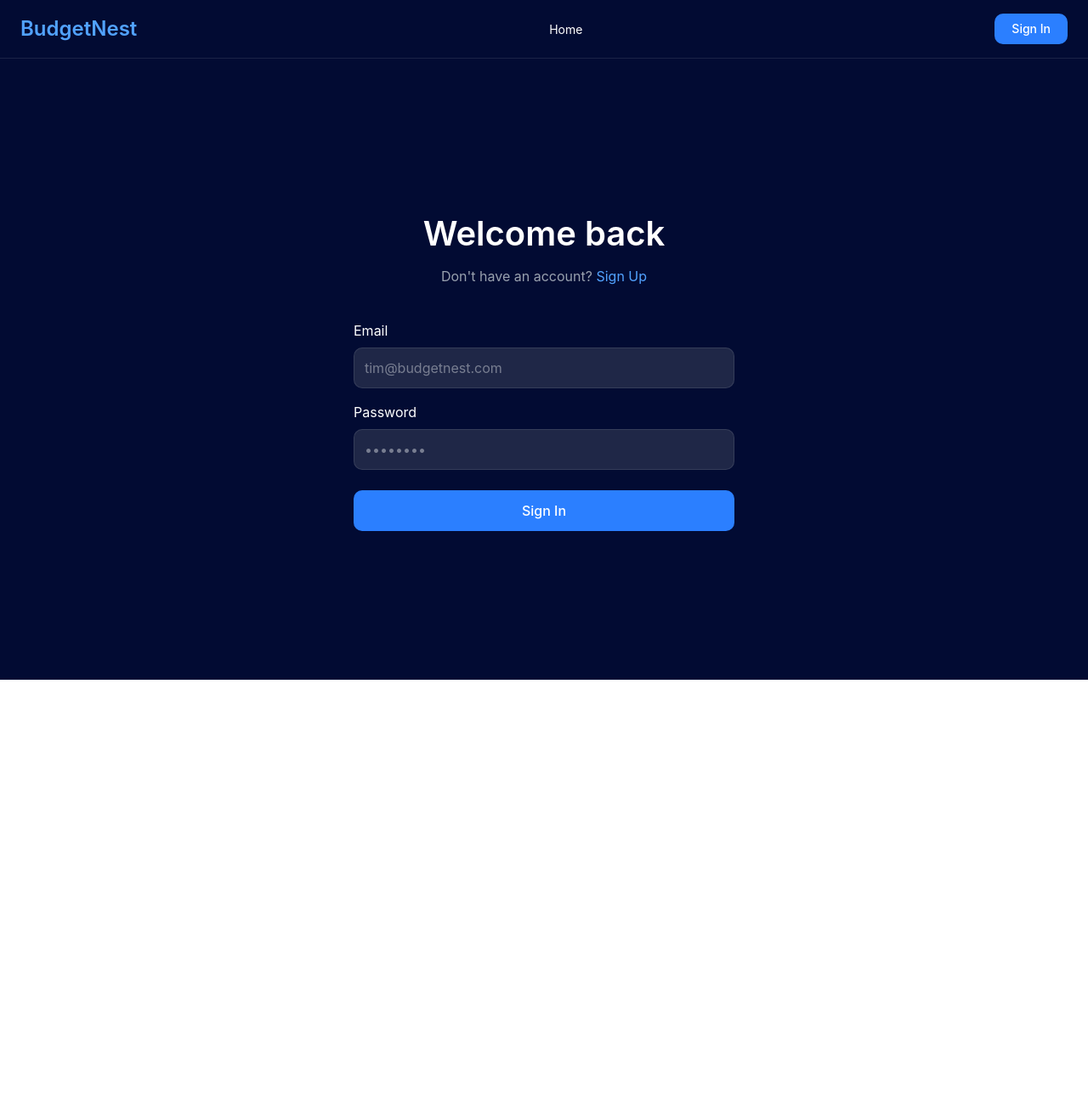
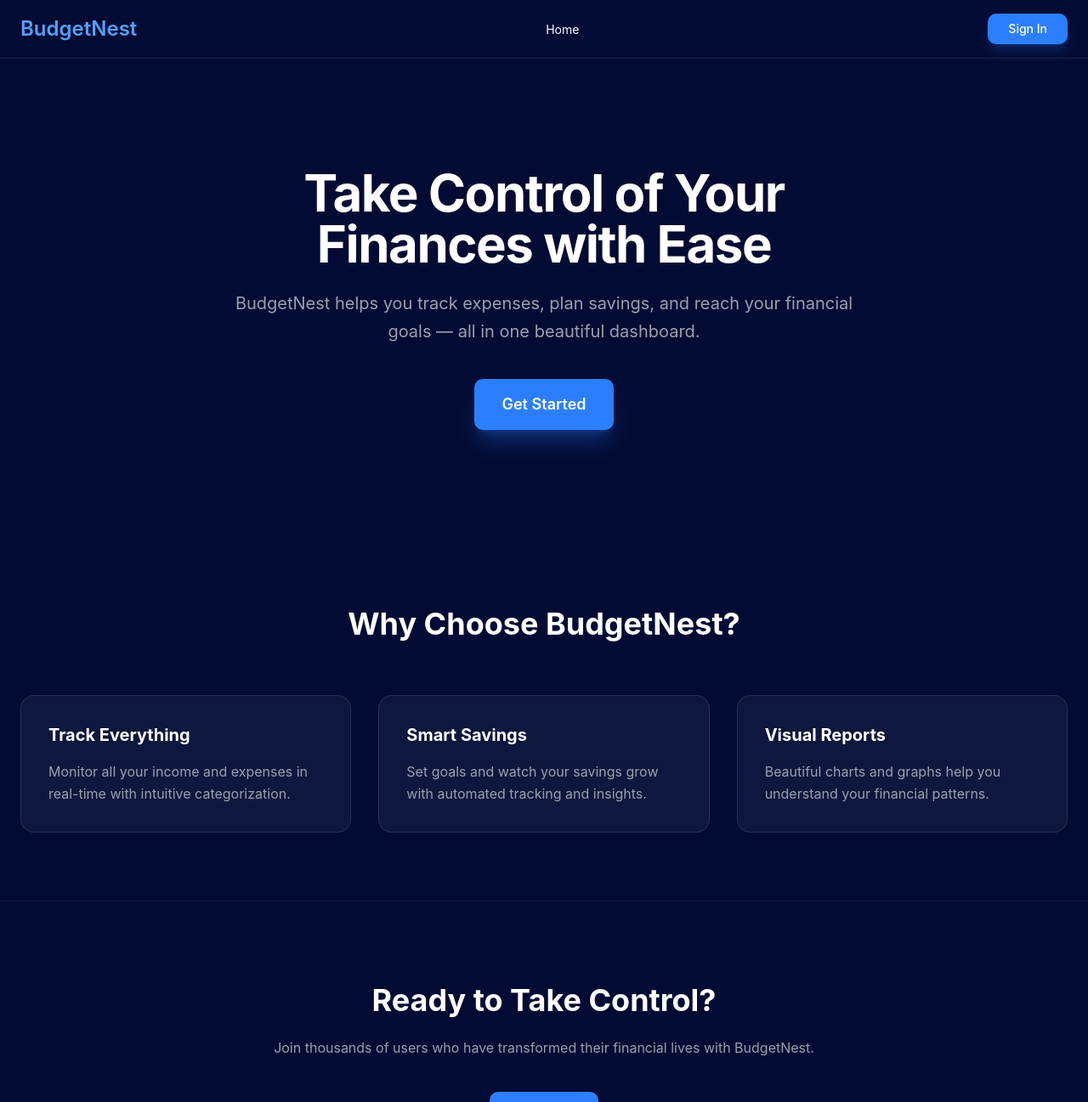
Before and after one commit to Maksas2002/Projektas1, a React (Vite) app in the folder front/: page / in a window 1280 px wide. Shown: the top 1297 px of the page at 85% size. Before the commit the page ends 800 px from the top, so only its background shows below. Built offline with nearby package versions, Linux system fonts and the light colour scheme.

Commit message:
Main page created, now user can see information about us

```diff
--- a/front/src/App.jsx
+++ b/front/src/App.jsx
@@ -1,17 +1,22 @@
-import { Routes, Route } from "react-router"; // Ištrink BrowserRouter iš čia
+import { Routes, Route } from "react-router";
 import LoginForm from "./components/LoginForm";
 import AdminPage from "./pages/AdminPage";
 import SignUpForm from "./components/SignUpForm";
 import ProtectedRoute from "./utlis/ProtectedRoute";
-import DashBoard from "./pages/DashBoard"
+import DashBoard from "./pages/DashBoard";
+import LandingPage from "./pages/LandingPage";
 
 function App() {
   return (
     <Routes>
+      {/* 1. PAGRINDINIS PUSLAPIS */}
+      <Route path="/" element={<LandingPage />} />
 
-        <Route path="/" element={<LoginForm />} />
+      {/* 2. AUTENTIFIKACIJA */}
       <Route path="/login" element={<LoginForm />} />
       <Route path="/signup" element={<SignUpForm />} />
+
+      {/* 3. APSAUGOTAS ADMIN MARŠRUTAS */}
       <Route
         path="/adminpage"
         element={
@@ -20,7 +25,8 @@ function App() {
           </ProtectedRoute>
         }
       />
-        <Route path="*" element={<div>404 - Not Found</div>} />
+
+      {/* 4. APSAUGOTAS VARTOTOJO MARŠRUTAS */}
       <Route
         path="/user/dashboard"
         element={
--- /dev/null
+++ b/front/src/pages/LandingPage.jsx
@@ -0,0 +1,147 @@
+import React from 'react';
+import { Link } from 'react-router';
+
+const LandingPage = () => {
+  return (
+    <div className="min-h-screen bg-[#020b33] text-white font-sans">
+      {/* --- HEADER / NAVIGATION --- */}
+      <header className="border-b border-white/10">
+        <div className="mx-auto flex max-w-7xl items-center justify-between px-6 py-4">
+          <Link to="/" className="text-2xl font-semibold text-blue-400">
+            BudgetNest
+          </Link>
+          <nav className="hidden md:block">
+            <Link to="/" className="text-sm text-white hover:text-blue-300 transition-colors">
+              Home
+            </Link>
+          </nav>
+          <Link
+            to="/login"
+            className="rounded-[10px] bg-blue-500 px-6 py-2 text-sm font-medium text-white hover:bg-blue-400 transition-all shadow-lg shadow-blue-500/20"
+          >
+            Sign In
+          </Link>
+        </div>
+      </header>
+
+      {/* --- HERO SECTION --- */}
+      <main>
+        <section className="relative px-6 py-24 md:py-32 text-center">
+          <div className="mx-auto max-w-3xl">
+            <h1 className="text-4xl md:text-6xl font-bold tracking-tight text-white mb-6">
+              Take Control of Your Finances with Ease
+            </h1>
+            <p className="text-lg md:text-xl text-gray-400 leading-relaxed mb-10">
+              BudgetNest helps you track expenses, plan savings, and reach your
+              financial goals — all in one beautiful dashboard.
+            </p>
+            <Link
+              to="/signup"
+              className="inline-block rounded-[10px] bg-blue-500 px-8 py-4 text-lg font-semibold text-white hover:bg-blue-400 transition-all shadow-xl shadow-blue-500/25"
+            >
+              Get Started
+            </Link>
+          </div>
+        </section>
+
+        {/* --- FEATURES SECTION --- */}
+        <section className="px-6 py-20 bg-[#020b33]">
+          <div className="mx-auto max-w-7xl text-center">
+            <h2 className="text-3xl md:text-4xl font-bold mb-16">Why Choose BudgetNest?</h2>
+
+            <div className="grid gap-8 md:grid-cols-3">
+              {/* Feature 1 */}
+              <div className="rounded-2xl border border-white/10 bg-white/5 p-8 text-left hover:border-blue-500/50 transition-colors">
+                <h3 className="text-xl font-bold mb-4">Track Everything</h3>
+                <p className="text-gray-400 leading-relaxed">
+                  Monitor all your income and expenses in real-time with intuitive categorization.
+                </p>
+              </div>
+
+              {/* Feature 2 */}
+              <div className="rounded-2xl border border-white/10 bg-white/5 p-8 text-left hover:border-blue-500/50 transition-colors">
+                <h3 className="text-xl font-bold mb-4">Smart Savings</h3>
+                <p className="text-gray-400 leading-relaxed">
+                  Set goals and watch your savings grow with automated tracking and insights.
+                </p>
+              </div>
+
+              {/* Feature 3 */}
+              <div className="rounded-2xl border border-white/10 bg-white/5 p-8 text-left hover:border-blue-500/50 transition-colors">
+                <h3 className="text-xl font-bold mb-4">Visual Reports</h3>
+                <p className="text-gray-400 leading-relaxed">
+                  Beautiful charts and graphs help you understand your financial patterns.
+                </p>
+              </div>
+            </div>
+          </div>
+        </section>
+
+        {/* --- CTA SECTION --- */}
+        <section className="px-6 py-24 text-center border-t border-white/5">
+          <div className="mx-auto max-w-2xl">
+            <h2 className="text-3xl md:text-4xl font-bold mb-6">Ready to Take Control?</h2>
+            <p className="text-gray-400 mb-10">
+              Join thousands of users who have transformed their financial lives with BudgetNest.
+            </p>
+            <Link
+              to="/login"
+              className="inline-block rounded-[10px] bg-blue-500 px-10 py-3 text-lg font-semibold text-white hover:bg-blue-400 transition-all"
+            >
+              Login
+            </Link>
+          </div>
+        </section>
+      </main>
+
+      {/* --- FOOTER --- */}
+      <footer className="border-t border-white/10 bg-[#010826]">
+        <div className="mx-auto max-w-7xl px-6 py-16 grid gap-12 md:grid-cols-4">
+          <div className="md:col-span-1">
+            <h3 className="text-2xl font-bold text-white mb-4">BudgetNest</h3>
+            <p className="text-sm text-gray-400 leading-6">
+              Take control of your money. Track, save & grow — all in one place.
+            </p>
+          </div>
+
+          <div>
+            <h4 className="font-semibold mb-6">Quick Links</h4>
+            <ul className="space-y-3 text-sm text-gray-400">
+              <li><Link to="/" className="hover:text-blue-400">Home</Link></li>
+              <li className="hover:text-blue-400 cursor-pointer">How It Works</li>
+              <li className="hover:text-blue-400 cursor-pointer">Features</li>
+              <li className="hover:text-blue-400 cursor-pointer">About</li>
+            </ul>
+          </div>
+
+          <div>
+            <h4 className="font-semibold mb-6">Support</h4>
+            <ul className="space-y-3 text-sm text-gray-400">
+              <li className="hover:text-blue-400 cursor-pointer">Contact Us</li>
+              <li className="hover:text-blue-400 cursor-pointer">FAQ</li>
+              <li className="hover:text-blue-400 cursor-pointer">Privacy Policy</li>
+              <li className="hover:text-blue-400 cursor-pointer">Terms of Service</li>
+            </ul>
+          </div>
+
+          <div>
+            <h4 className="font-semibold mb-6">Follow Us</h4>
+            <div className="flex gap-4 text-gray-400">
+              {/* Čia gali įdėti piktogramas, jei naudoji Lucide-React ar FontAwesome */}
+              <span className="hover:text-white cursor-pointer transition-colors text-sm">FB</span>
+              <span className="hover:text-white cursor-pointer transition-colors text-sm">TW</span>
+              <span className="hover:text-white cursor-pointer transition-colors text-sm">IG</span>
+              <span className="hover:text-white cursor-pointer transition-colors text-sm">LI</span>
+            </div>
+          </div>
+        </div>
+
+        <div className="border-t border-white/5 py-8 text-center text-xs text-gray-500 uppercase tracking-widest">
+          © 2024 BudgetNest. All rights reserved.
+        </div>
+      </footer>
+    </div>
+  );
+};
+
+export default LandingPage;
```
Lines whose indentation alone changed are shown as unchanged.
